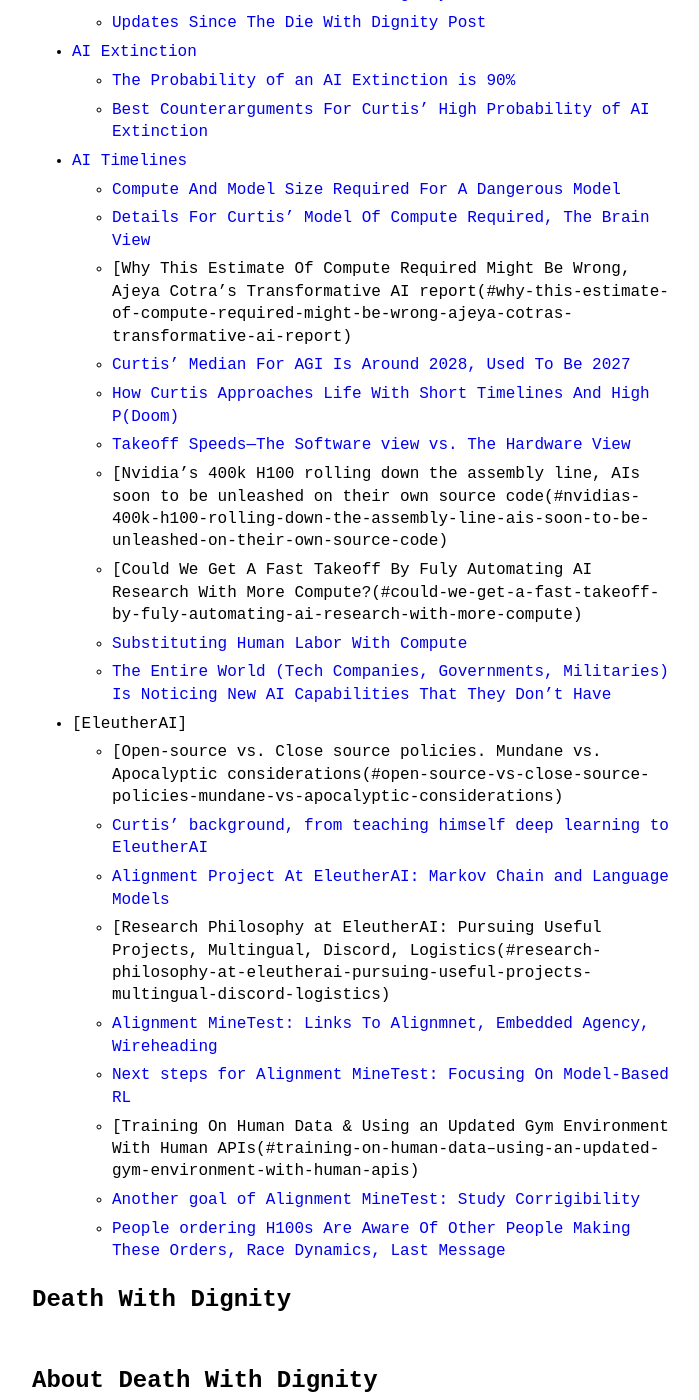
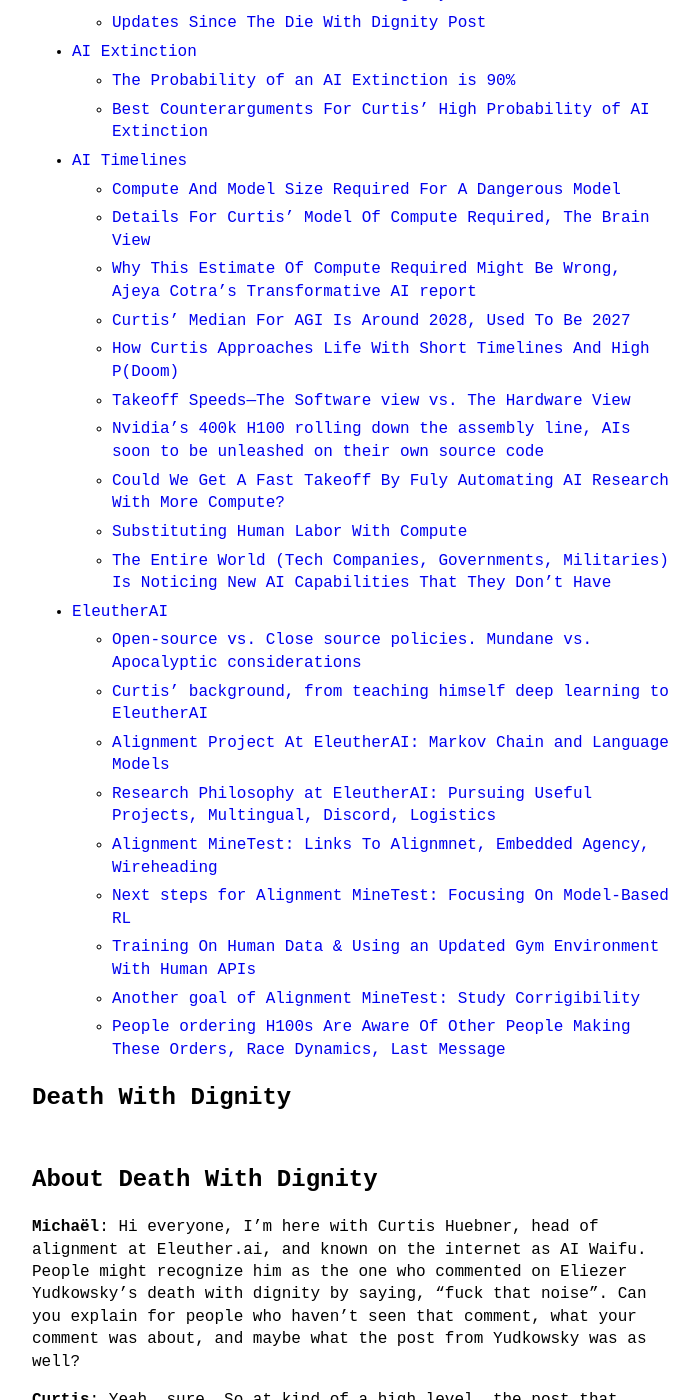
Before and after one commit to theinsideview/theinsideview.github.io, a Jekyll site: the page built from _posts/2023-07-16-curtis.md, in a window 1280 px wide and 1400 px high, scrolled down 1238 px. Shown: the whole window, without its empty margins (288-987 px from the left). Built offline with Jekyll 4.4.1, drawn with Linux system fonts in a browser that asks for light colours; some of the changed text lies outside the part shown.

Commit message:
Update 2023-07-16-curtis.md

```diff
--- a/_posts/2023-07-16-curtis.md
+++ b/_posts/2023-07-16-curtis.md
@@ -25,22 +25,22 @@
 * [AI Timelines](#ai-timelines)
     * [Compute And Model Size Required For A Dangerous Model](#compute-and-model-size-required-for-a-dangerous-model)
     * [Details For Curtis' Model Of Compute Required, The Brain View](#details-for-curtis-model-of-compute-required-the-brain-view)
-    * [Why This Estimate Of Compute Required Might Be Wrong, Ajeya Cotra's Transformative AI report(#why-this-estimate-of-compute-required-might-be-wrong-ajeya-cotras-transformative-ai-report)
+    * [Why This Estimate Of Compute Required Might Be Wrong, Ajeya Cotra's Transformative AI report](#why-this-estimate-of-compute-required-might-be-wrong-ajeya-cotras-transformative-ai-report)
     * [Curtis' Median For AGI Is Around 2028, Used To Be 2027](#curtis-median-for-agi-is-around-2028-used-to-be-2027)
     * [How Curtis Approaches Life With Short Timelines And High P(Doom)](#how-curtis-approaches-life-with-short-timelines-and-high-pdoom)
     * [Takeoff Speeds—The Software view vs. The Hardware View](#takeoff-speedsthe-software-view-vs-the-hardware-view)
-    * [Nvidia's 400k H100 rolling down the assembly line, AIs soon to be unleashed on their own source code(#nvidias-400k-h100-rolling-down-the-assembly-line-ais-soon-to-be-unleashed-on-their-own-source-code)
-    * [Could We Get A Fast Takeoff By Fuly Automating AI Research With More Compute?(#could-we-get-a-fast-takeoff-by-fuly-automating-ai-research-with-more-compute)
+    * [Nvidia's 400k H100 rolling down the assembly line, AIs soon to be unleashed on their own source code](#nvidias-400k-h100-rolling-down-the-assembly-line-ais-soon-to-be-unleashed-on-their-own-source-code)
+    * [Could We Get A Fast Takeoff By Fuly Automating AI Research With More Compute?](#could-we-get-a-fast-takeoff-by-fuly-automating-ai-research-with-more-compute)
     * [Substituting Human Labor With Compute](#substituting-human-labor-with-compute)
     * [The Entire World (Tech Companies, Governments, Militaries) Is Noticing New AI Capabilities That They Don't Have](#the-entire-world-tech-companies-governments-militaries-is-noticing-new-ai-capabilities-that-they-dont-have)
-* [EleutherAI]
-    * [Open-source vs. Close source policies. Mundane vs. Apocalyptic considerations(#open-source-vs-close-source-policies-mundane-vs-apocalyptic-considerations)
+* [EleutherAI](#eleutherai)
+    * [Open-source vs. Close source policies. Mundane vs. Apocalyptic considerations](#open-source-vs-close-source-policies-mundane-vs-apocalyptic-considerations)
     * [Curtis' background, from teaching himself deep learning to EleutherAI](#curtis-background-from-teaching-himself-deep-learning-to-eleutherai)
     * [Alignment Project At EleutherAI: Markov Chain and Language Models](#alignment-project-at-eleutherai-markov-chain-and-language-models)
-    * [Research Philosophy at EleutherAI: Pursuing Useful Projects, Multingual, Discord, Logistics(#research-philosophy-at-eleutherai-pursuing-useful-projects-multingual-discord-logistics)
+    * [Research Philosophy at EleutherAI: Pursuing Useful Projects, Multingual, Discord, Logistics](#research-philosophy-at-eleutherai-pursuing-useful-projects-multingual-discord-logistics)
     * [Alignment MineTest: Links To Alignmnet, Embedded Agency, Wireheading](#alignment-minetest-links-to-alignmnet-embedded-agency-wireheading)
     * [Next steps for Alignment MineTest: Focusing On Model-Based RL](#next-steps-for-alignment-minetest-focusing-on-model-based-rl)
-    * [Training On Human Data & Using an Updated Gym Environment With Human APIs(#training-on-human-data--using-an-updated-gym-environment-with-human-apis)
+    * [Training On Human Data & Using an Updated Gym Environment With Human APIs](#training-on-human-data--using-an-updated-gym-environment-with-human-apis)
     * [Another goal of Alignment MineTest: Study Corrigibility](#another-goal-of-alignment-minetest-study-corrigibility)
     * [People ordering H100s Are Aware Of Other People Making These Orders, Race Dynamics, Last Message](#people-ordering-h100s-are-aware-of-other-people-making-these-orders-race-dynamics-last-message)
 
```
Also changed, not shown: other parts of _posts/2023-07-16-curtis.md (+1 -1 lines).
